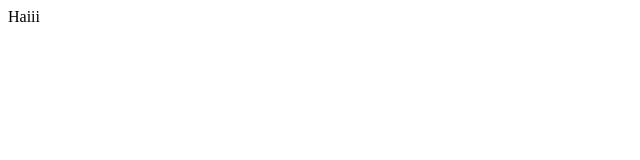
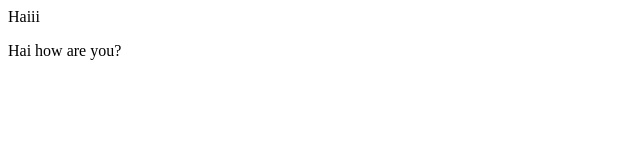
Before and after one commit to krishnan793/Test, a plain HTML site: page docs/index.html in a window 1280 px wide. Shown: the full height of the page, 0-640 px from the left. Drawn offline with Linux system fonts and the light colour scheme.

Commit message:
Add these change to repo

```diff
--- a/docs/index.html
+++ b/docs/index.html
@@ -5,5 +5,8 @@
 </head>
 <body>
 Haiii
+<p>
+	Hai how are you?
+</p>
 </body>
 </html>
```
